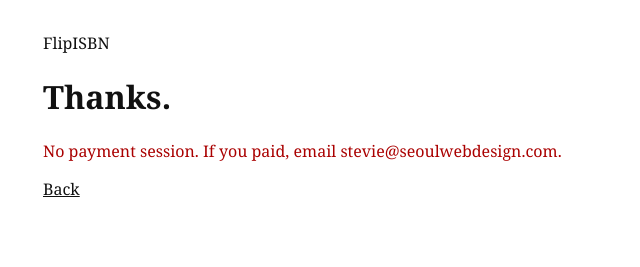
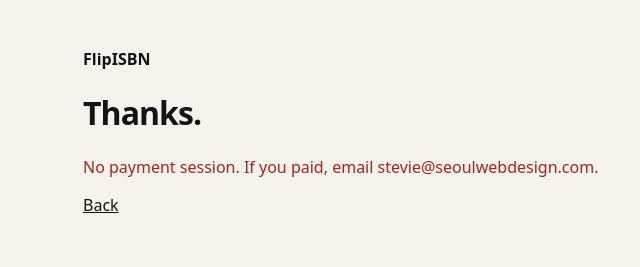
Before and after one commit to seoulcommerce/flipisbn, a website: page thanks.html in a window 1280 px wide. Shown: the whole page, without its empty margins (237-877 px from the left). Drawn offline with Linux system fonts and the light colour scheme.

Commit message:
Restyle thanks page to match FlipISBN product look

```diff
--- a/thanks.html
+++ b/thanks.html
@@ -3,19 +3,24 @@
 <head>
   <meta charset="utf-8">
   <meta name="viewport" content="width=device-width, initial-scale=1">
-  <title>Thanks — FlipISBN</title>
+  <title>FlipISBN</title>
+  <link rel="icon" href="/favicon.svg" type="image/svg+xml">
   <style>
-    body { font-family: Georgia, serif; max-width: 720px; margin: 2rem auto; padding: 0 1rem; color: #111; }
-    .ok { color: #060; }
-    .err { color: #a00; }
+    body { font-family: ui-sans-serif, system-ui, -apple-system, "Segoe UI", Roboto, Helvetica, Arial, sans-serif; background:#f6f3ec; color:#141414; margin:0; }
+    .wrap { max-width: 640px; margin: 0 auto; padding: 2rem 1rem; }
+    h1 { letter-spacing: -0.03em; }
+    .ok { color: #1b6b3a; }
+    .err { color: #a1271c; }
     a { color: inherit; }
   </style>
 </head>
 <body>
-  <p>FlipISBN</p>
-  <h1>Thanks.</h1>
-  <p id="msg">Checking payment…</p>
-  <p><a href="/">Back</a></p>
+  <div class="wrap">
+    <p><strong>FlipISBN</strong></p>
+    <h1>Thanks.</h1>
+    <p id="msg">Checking payment…</p>
+    <p><a href="/">Back</a></p>
+  </div>
 <script>
 const params = new URLSearchParams(location.search);
 const sessionId = params.get("session_id") || "";
```
